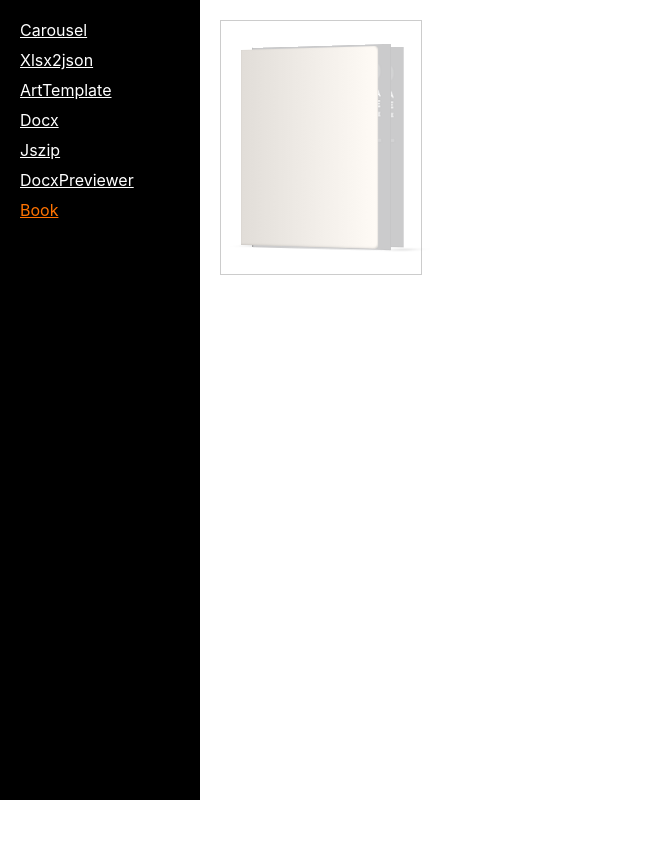
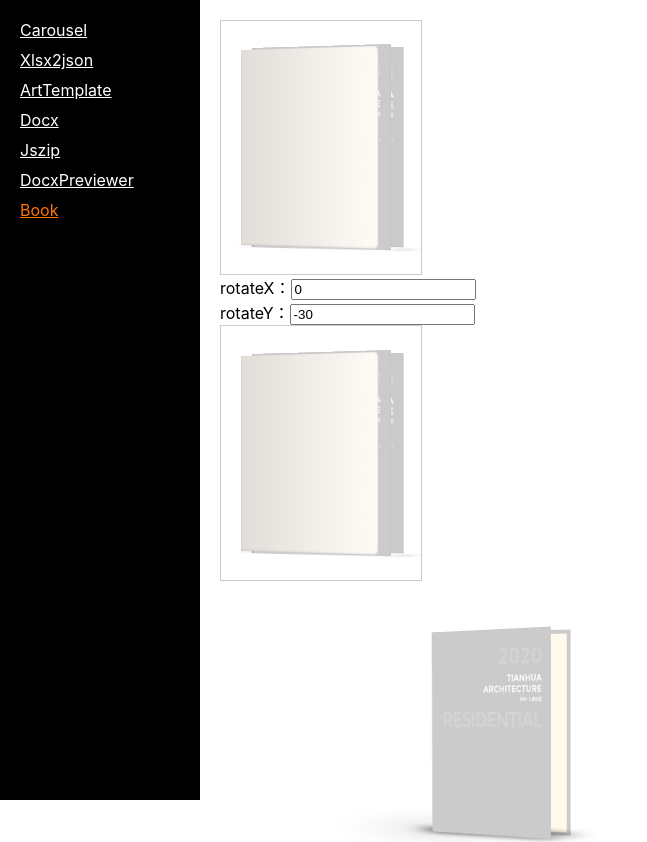
Before and after one commit to qjp88995/react-plugins, a React (Create React App) app: page /book in a window 1280 px wide. Shown: the whole page, without its empty margins (0-647 px from the left). Before the commit the page ends 800 px from the top, so only its background shows below. Built offline with nearby package versions, Linux system fonts and the light colour scheme.

Commit message:
book组件新增scss样式

```diff
--- a/src/components/Book.js
+++ b/src/components/Book.js
@@ -1,10 +1,40 @@
-import React from 'react';
+import React, { useState } from 'react';
 import styles from './Book.module.scss';
 
 const Book = props => {
+  const [book1, setBook1] = useState({
+    rotateX: 0,
+    rotateY: -30,
+  });
+  const [book2, setBook2] = useState({
+    hover: false,
+    rotateX: 0,
+    rotateY: -30,
+    hoverRotateX: 0,
+    hoverRotateY: 0,
+  });
+
+  const onBook2MouseOver = e => {
+    e.preventDefault();
+    setBook2(state => {
+      state.hover = true;
+      return { ...state };
+    });
+  }
+
+  const onBook2MouseOut = e => {
+    e.preventDefault();
+    setBook2(state => {
+      state.hover = false;
+      return { ...state };
+    });
+  }
+
   return (
+    <div>
+      <div className={styles.container}>
         <div className={styles.wrapper}>
-      <div className={`${styles.book} ${styles['book-expand']}`}>
+          <div className={`${styles.book} ${styles['book-expand']}`} style={{ transform: `rotateX(${book1.rotateX}deg) rotateY(${book1.rotateY}deg)` }}>
             <div className={styles['book-front']}>
               <img src={`${process.env.PUBLIC_URL}/book-test.png`} alt="" />
               <div />
@@ -24,6 +54,90 @@ const Book = props => {
             <div className={styles['book-spine']} />
           </div>
         </div>
+        <div>
+          <div>
+            <span>rotateX：</span>
+            <input
+              type="text"
+              value={book1.rotateX}
+              onChange={e => {
+                const { value } = e.target;
+                setBook1(state => {
+                  state.rotateX = Number(value.replace(/[^\d.]/, ''));
+                  return { ...state };
+                });
+              }}
+            />
+          </div>
+          <div>
+            <span>rotateY：</span>
+            <input
+              type="text"
+              value={book1.rotateY}
+              onChange={e => {
+                const { value } = e.target;
+                setBook1(state => {
+                  state.rotateY = Number(value.replace(/[^\d.-]/, ''));
+                  return { ...state };
+                });
+              }}
+            />
+          </div>
+        </div>
+      </div>
+      <div className={styles.wrapper}>
+        <div
+          className={styles.book}
+          onMouseOver={onBook2MouseOver}
+          onMouseOut={onBook2MouseOut}
+          style={{ transform: `rotateX(${book2.hover ? book2.hoverRotateX : book2.rotateX}deg) rotateY(${book2.hover ? book2.hoverRotateY : book2.rotateY}deg)` }}
+        >
+          <div className={styles['book-front']}>
+            <img src={`${process.env.PUBLIC_URL}/book-test.png`} alt="" />
+            <div />
+          </div>
+          <div className={styles['book-page']}>
+            {new Array(5).fill(null).map((_, index, arr) => (
+              <div key={index} className={styles['book-page-item']}>
+                {index === (Math.ceil(arr.length / 2)) && (
+                  <a className={styles["btn"]} href=".#">点击下载</a>
+                )}
+              </div>
+            ))}
+          </div>
+          <div className={styles['book-back']}>
+            <img src={`${process.env.PUBLIC_URL}/book-test.png`} alt="" />
+          </div>
+          <div className={styles['book-spine']} />
+        </div>
+      </div>
+      <div className={styles.wrapper2} style={{ marginLeft: 200 }}>
+        <div className={styles.book} >
+          <div className={styles['book-front']}>
+            <div>
+              <img src={`${process.env.PUBLIC_URL}/book-test.png`} alt="" />
+            </div>
+            <div />
+          </div>
+          <div className={styles['book-page']}>
+            {new Array(5).fill(null).map((_, index, arr) => (
+              <div key={index} className={styles['book-page-item']}>
+                {index === 3 && (
+                  <a className={styles["btn"]} href=".#">点击下载</a>
+                )}
+              </div>
+            ))}
+          </div>
+          <div className={styles['book-back']}>
+            <div>
+              <img src={`${process.env.PUBLIC_URL}/book-test.png`} alt="" />
+            </div>
+            <div />
+          </div>
+          <div className={styles['book-spine']} />
+        </div>
+      </div>
+    </div>
   );
 }
 
--- a/src/components/Book.module.scss
+++ b/src/components/Book.module.scss
@@ -173,3 +173,258 @@ $book_spine_color: rgb(146, 146, 146);
     }
   }
 }
+.wrapper2 {
+  position: absolute;
+  width: 200px;
+  height: 200px * 1.267;
+  display: flex;
+  justify-content: flex-start;
+  align-items: flex-end;
+  perspective: 2000px;
+
+  .btn {
+    color: #2c3e50;
+    text-decoration: none;
+    text-transform: uppercase;
+    border: 2px solid #2c3e50;
+    font-size: 0.7em;
+    font-weight: 700;
+    padding: 0.1em 0.4em;
+    text-align: center;
+    transition: color 0.3s, border-color 0.3s;
+
+    &:hover {
+      border-color: #16a085;
+      color: #16a085;
+    }
+  }
+
+  .book {
+    position: relative;
+    width: 80%;
+    height: 80%;
+    perspective: 2000px;
+    transform: rotateY(-30deg);
+    transform-style: preserve-3d;
+    transform-origin: center center;
+
+    .book-front {
+      position: absolute;
+      top: 0;
+      left: 0;
+      width: 100%;
+      height: 100%;
+      z-index: 100;
+      transform: rotateY(-12deg);
+      transform-origin: left center;
+      transition: all 0.8s ease;
+      transform-style: preserve-3d;
+
+      >:first-child {
+        position: absolute;
+        top: 0;
+        left: 0;
+        width: 100%;
+        height: 100%;
+        transform: translateZ(1px);
+
+        img {
+          width: 100%;
+          height: 100%;
+        }
+      }
+      >:last-child {
+        position: absolute;
+        top: 4px;
+        bottom: 4px;
+        left: 0;
+        right: 4px;
+        background: #fffbec;
+        transform: translateZ(0);
+
+        &::before {
+          content: '';
+          position: absolute;
+          bottom: -4px;
+          left: 0;
+          width: 100%;
+	        height: 4px;
+          box-shadow: 0px 0px 30px 5px #333;
+          transform: rotateX(80deg);
+        }
+
+        &::after {
+          content: '';
+          position: absolute;
+          top: -4px;
+          left: 0;
+          width: 100%;
+	        height: 4px;
+          background: #999;
+          transform: rotateX(80deg);
+        }
+      }
+    }
+
+    &:hover {
+      .book-front {
+        transform: rotateY(-119deg);
+      }
+    }
+
+    .book-page {
+      .book-page-item {
+        position: absolute;
+        top: 5px;
+        bottom: 5px;
+        left: 0;
+        right: 5px;
+        backface-visibility: visible;
+        transition-timing-function: ease;
+        transition-property: transform;
+        transform-origin: left center;
+        background: linear-gradient(to right, #e1ddd8 0%, #fffbf6 100%);
+        box-shadow: inset 0px -1px 2px rgba(50, 50, 50, 0.1), inset -1px 0px 1px rgba(150, 150, 150, 0.2);
+        border-radius: 0px 5px 5px 0px;
+
+        &:nth-child(1) {
+          transition-duration: 0.6s;
+          transform: rotateY(-10deg);
+        }
+
+        &:nth-child(2) {
+          transition-duration: 0.5s;
+          transform: rotateY(-8deg);
+        }
+        &:nth-child(3) {
+          transition-duration: 0.4s;
+          transform: rotateY(-6deg);
+        }
+        &:nth-child(4) {
+          display: flex;
+          justify-content: center;
+          align-items: center;
+          transition-duration: 0.6s;
+          transform: rotateY(-4deg);
+        }
+        &:nth-child(5) {
+          transition-duration: 0.6s;
+          transform: rotateY(-2deg);
+        }
+      }
+    }
+
+    &:hover {
+      .book-page {
+        .book-page-item {
+          &:nth-child(1) {
+            transform: rotateY(-114deg);
+            transition-duration: 1.2s;
+          }
+          &:nth-child(2) {
+            transform: rotateY(-104deg);
+            transition-duration: 1.4s;
+          }
+          &:nth-child(3) {
+            transform: rotateY(-92deg);
+            transition-duration: 1.6s;
+          }
+          &:nth-child(4) {
+            transform: rotateY(-9deg);
+            transition-duration: 1.8s;
+          }
+          &:nth-child(5) {
+            transform: rotateY(-4deg);
+            transition-duration: 1.5s;
+          }
+        }
+      }
+    }
+
+    .book-back {
+      position: absolute;
+      top: 0;
+      left: 0;
+      width: 100%;
+      height: 100%;
+      transform: rotateY(0deg);
+      transform-origin: left center;
+      transform-style: preserve-3d;
+
+      >:first-child {
+        position: absolute;
+        top: 0;
+        left: 0;
+        width: 100%;
+        height: 100%;
+        transform: translateZ(-1px);
+
+        img {
+          width: 100%;
+          height: 100%;
+        }
+      }
+      >:last-child {
+        position: absolute;
+        top: 4px;
+        bottom: 4px;
+        left: 0;
+        right: 4px;
+        background: #fffbec;
+        transform: translateZ(0);
+
+        &::before {
+          content: '';
+          position: absolute;
+          bottom: -4px;
+          left: 0;
+          width: 100%;
+	        height: 4px;
+          box-shadow: 0px 0px 30px 5px #333;
+          transform: rotateX(80deg);
+        }
+
+        &::after {
+          content: '';
+          position: absolute;
+          top: -4px;
+          left: 0;
+          width: 100%;
+	        height: 4px;
+          background: #999;
+          transform: rotateX(80deg);
+        }
+      }
+    }
+
+    .book-spine {
+      position: absolute;
+      top: 0;
+      left: 0;
+      height: 100%;
+
+      &::before {
+        content: '';
+        position: absolute;
+        bottom: 0;
+        left: 0;
+        width: 1px;
+        height: 4px;
+        background: #999;
+        box-shadow: 5px -1px 100px 40px rgba(0, 0, 0, 0.2);
+        transform: rotateX(80deg);
+      }
+
+      &::after {
+        content: '';
+        position: absolute;
+        top: 0;
+        left: 0;
+        width: 1px;
+        height: 4px;
+        background: #999;
+        transform: rotateX(80deg);
+      }
+    }
+  }
+}
```
Lines whose indentation alone changed are shown as unchanged.
